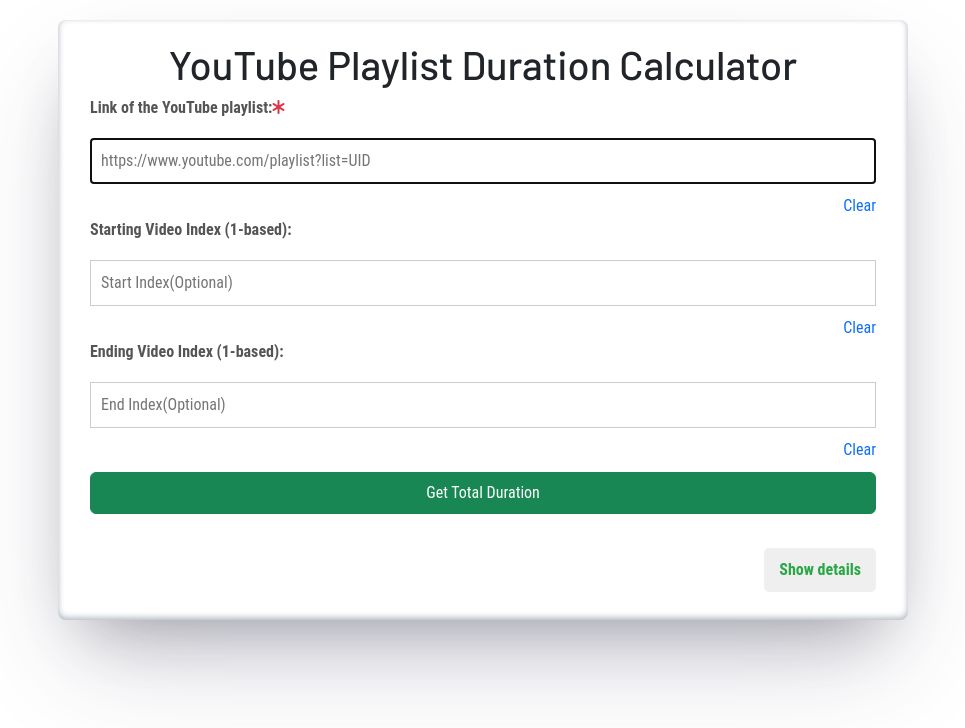
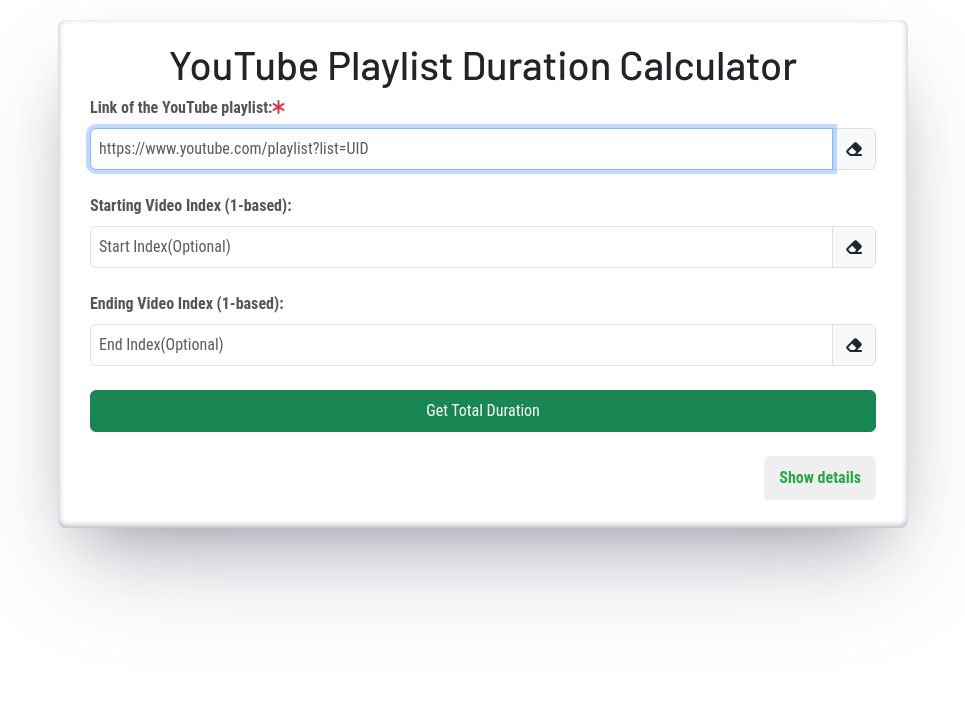
Before and after one commit to RajatChoudhary0449/youtube-video-duration, a React (Vite) app: page / in a window 1280 px wide. Shown: the top 728 px of the page, without its empty margins (157-1122 px from the left). Built offline with nearby package versions, Linux system fonts and the light colour scheme.

Commit message:
Improved the UI by adding transition to the images and some other minor changes

```diff
--- a/src/App.css
+++ b/src/App.css
@@ -11,6 +11,13 @@
   padding: 20px;
 }
 
+
+@media (max-width:768px)
+{
+  input{
+    font-size: small !important;
+  }
+}
 
 h1 {
   font-family: "Barlow", sans-serif;
@@ -89,6 +96,9 @@
 label{
   font-weight: bold;
 }
+input{
+  font-size: medium;
+}
 .container form{
   padding: 0px 20px;
 }
--- a/src/App.jsx
+++ b/src/App.jsx
@@ -104,13 +104,15 @@
     toastNotification("Fetched Successfully", "success");
   }
   const handleStartChange = (e) => {
-    if (e.target.value === "") setStart(DEFAULTSTART);
-    else setStart(Math.max(Math.floor(Number(e.target.value)), 1))
+    const cur= e.target.value.replace(/[^0-9]/g, "");
+    if (cur === "") setStart(DEFAULTSTART);
+    else setStart(Math.max(Math.floor(Number(cur)), 1))
   }
 
   const handleEndChange = (e) => {
-    if (e.target.value === "") setEnd(DEFAULTEND);
-    else setEnd(Math.max(Math.floor(Number(e.target.value)), 1))
+    const cur= e.target.value.replace(/[^0-9]/g, "");
+    if (cur === "") setEnd(DEFAULTEND);
+    else setEnd(Math.max(Math.floor(Number(cur)), 1))
   }
   const handlechangelink = (e) => {
     const cur = e.target.value;
@@ -121,23 +123,35 @@
     <>
       <div className="container" style={{ maxWidth: "850px", boxShadow: "rgba(50, 50, 93, 0.25) 0px 50px 100px -20px, rgba(0, 0, 0, 0.3) 0px 30px 60px -30px, rgba(10, 37, 64, 0.35) 0px -2px 6px 0px inset" }}>
         <h1>YouTube Playlist Duration Calculator</h1>
-        <form onSubmit={handleformrequest} name="Submit-Form">
-          <label htmlFor="link">Link of the YouTube playlist:<i className="fa fa-asterisk text-danger"></i>
-          </label>
+        <form onSubmit={handleformrequest} name="Submit-Form" >
 
-          <input type="text" id="link" ref={inputref} placeholder={array[placeholderRef.current]} disabled={fetching} autoFocus value={link} onChange={(e) => { handlechangelink(e); }} className='abc' />
+          <div className='mb-4'>
+            <label htmlFor="link">Link of the YouTube playlist:<i className="fa fa-asterisk text-danger"></i>
+            </label>
+            <div class="input-group ">
+              <input type="text" id="link" className="form-control w-75 p-2" ref={inputref} placeholder={array[placeholderRef.current]} disabled={fetching} autoFocus value={link}
+                onChange={(e) => handlechangelink(e)}
+              />
+              <span class="input-group-text" onClick={() => setLink("")}><i className='fas fa-eraser'></i></span>
+            </div>
+          </div>
 
-          <span className='d-flex text-primary justify-content-end' style={{ cursor: "pointer" }} onClick={() => setLink("")}>Clear</span>
+          <div className='mb-4'>
+            <label htmlFor="start">Starting Video Index (1-based):</label>
+            <div class="input-group ">
+              <input type="number" id="start" placeholder="Start Index(Optional)" value={(start === DEFAULTSTART) ? '' : start} onChange={handleStartChange} min={1} step={1} disabled={fetching} className="form-control w-75 p-2" />
+              <span class="input-group-text" onClick={() => setStart(DEFAULTSTART)}><i className='fas fa-eraser'></i></span>
+            </div>
+          </div>
 
-          <label htmlFor="start">Starting Video Index (1-based):</label>
-          <input type="number" id="start" placeholder="Start Index(Optional)" value={(start === DEFAULTSTART) ? '' : start} onChange={handleStartChange} min={1} step={1} disabled={fetching} className='abc' />
-          <span className='d-flex text-primary justify-content-end' style={{ cursor: "pointer" }} onClick={() => setStart(DEFAULTSTART)}>Clear</span>
-
-          <label htmlFor="end">Ending Video Index (1-based):</label>
-          <input type="number" step="1" id="end" placeholder="End Index(Optional)" value={end === DEFAULTEND ? '' : end} min={1} onChange={handleEndChange} disabled={fetching} className='abc' />
-          <span className='d-flex text-primary justify-content-end' style={{ cursor: "pointer" }} onClick={() => setEnd(DEFAULTEND)}>Clear</span>
-
-          <button id="calculate" type='submit' className={`btn  btn-${fetching ? "secondary" : "success"} py-2 abc`} disabled={fetching}>
+          <div className='mb-4'>
+            <label htmlFor="end">Ending Video Index (1-based):</label>
+            <div class="input-group ">
+              <input type="number" id="end" placeholder="End Index(Optional)" value={(end === DEFAULTEND) ? '' : end} onChange={handleEndChange} min={1} step={1} disabled={fetching} className="form-control w-75 p-2" />
+              <span class="input-group-text" onClick={() => setEnd(DEFAULTEND)}><i className='fas fa-eraser'></i></span>
+            </div>
+          </div>
+          <button id="calculate" type='submit' className={`btn  btn-${fetching ? "secondary" : "success"} py-2 w-100`} disabled={fetching}>
             {fetching ? "Fetching..." : "Get Total Duration"}
           </button>
 
--- a/src/Components/Pages/ChannelDetailCard.jsx
+++ b/src/Components/Pages/ChannelDetailCard.jsx
@@ -3,8 +3,10 @@
 import { ClipLoader } from "react-spinners";
 import './../../App.css'
 import './../../Styles/Transitions/heightTransition.css'
+import './../../Styles/Transitions/ImageOverlay.css'
+import { isMobile } from './../../constant/values'
+export default function ChannelDetailCard({ showChannelDetail, setShowChannelDetail, channelDetail }) {
 
-export default function ChannelDetailCard({ showChannelDetail, setShowChannelDetail, channelDetail }) {
     const [loading, setLoading] = useState(true);
     const [imageUrl, setImageUrl] = useState(channelDetail?.thumbnails?.medium?.url)
     useEffect(() => {
@@ -29,40 +31,41 @@
             <div className={`container main-container ${showChannelDetail && "show"}`}>
                 <div className="row">
                     <div className="col-lg-6 col-md-6 p-2">
-                        <div className='d-flex justify-content-center flex-column'>
+                        <div className='d-flex justify-content-center flex-column imageContainer'>
                             {loading && <div className="d-flex justify-content-center">Loading Image...</div>}
                             <div className="d-flex justify-content-center mb-2">
                                 <ClipLoader loading={loading}></ClipLoader>
                             </div>
                             <div className="d-flex justify-content-center">
                                 <img src={imageUrl} ref={imgRef} onLoad={handleOnLoad} onError={handleOnError} style={{ maxWidth: "25rem", display: "none" }} width={"80%"} height={"auto"}></img>
+                                <div className=" overlay" onClick={() => window.open(`https://www.youtube.com/${channelDetail?.customUrl}`, "_blank")}>Click to visit the channel</div>
                             </div>
                         </div>
                     </div>
-                    <div className="col-lg-6 col-md-6 px-2 mt-3 mt-md-0 p-md-2 py-md-3">
+                    <div className="col-lg-6 col-md-6 px-2 mt-3 mt-md-0 p-md-2 py-md-3 fs-md-5 fs-6">
                         <div className="d-flex justify-content-lg-around justify-content-between px-2">
-                            <p className="fs-5 fw-bold w-25 text-start">Name:</p>
+                            <p className="fw-bold w-25 text-start">Name:</p>
                             <p className="w-50 text-md-start text-end">{channelDetail?.title}</p>
                         </div>
                         <div className="d-flex justify-content-lg-around justify-content-between px-2">
-                            <p className="fs-5 fw-bold w-25 text-start">Visit:</p>
+                            <p className=" fw-bold w-25 text-start">Visit:</p>
                             <span className='text-primary w-50 text-md-start text-end' type='button' onClick={() => window.open(`https://www.youtube.com/${channelDetail?.customUrl}`, "_blank")}>{channelDetail?.customUrl}</span>
                         </div>
                         <div className="d-flex justify-content-lg-around justify-content-between px-2">
-                            <p className="fs-5 fw-bold w-25 text-start">Video:</p>
+                            <p className=" fw-bold w-25 text-start">Video:</p>
                             <p className="w-50 text-md-start text-end">{channelDetail?.videoCount}</p>
                         </div>
                         <div className="d-flex justify-content-lg-around justify-content-between px-2">
-                            <p className="fs-5 fw-bold w-25 text-start">Subscriber:</p>
+                            <p className=" fw-bold w-25 text-start">Subscriber:</p>
                             <p className="w-50 text-md-start text-end">{channelDetail?.subscriberCount}</p>
                         </div>
                         <div className="d-flex justify-content-lg-around justify-content-between px-2">
-                            <p className="fs-5 fw-bold w-25 text-start">Viewers:</p>
+                            <p className="fw-bold w-25 text-start">Viewers:</p>
                             <p className="w-50 text-md-start text-end">{channelDetail?.viewCount}</p>
                         </div>
                         <div className="d-flex justify-content-lg-around justify-content-between px-2 align-items-center">
-                            <p className="fs-5 fw-bold w-25 text-start">Keywords:</p>
-                            <p className="w-50 text-md-start text-end">{channelDetail?.channel?.keywords?.length>30?channelDetail?.channel?.keywords?.slice(0,30)+"...":channelDetail?.channel?.keywords}</p>
+                            <p className=" fw-bold w-25 text-start">Keywords:</p>
+                            <p className="w-50 text-md-start text-end">{channelDetail?.channel?.keywords?.length > 30 ? channelDetail?.channel?.keywords?.slice(0, 30) + "..." : channelDetail?.channel?.keywords}</p>
                         </div>
                     </div>
                 </div>
--- /dev/null
+++ b/src/Styles/Transitions/ImageOverlay.css
@@ -0,0 +1,29 @@
+.imageContainer{
+    position: relative;
+    cursor: pointer;
+}
+.overlay{
+    position:absolute;
+    display: flex;
+    flex-wrap: wrap;
+    text-align: center;
+    justify-content: center;
+    align-items: center;
+    align-content: center;
+    background-color: white;
+    height: 100%;
+    width: 80%;
+    opacity: 0%;
+    top:0;
+    transition: opacity 1s,transform 1s;
+}
+.imageContainer:hover .overlay{
+    display:flex;
+    z-index: 1;
+    opacity: 80%;
+    transform: scale(1.1);
+}
+.imageContainer:hover img{
+    transform: scale(1.1);
+    transition: transform 1s;
+}
```
Also changed, not shown: src/Components/ListItem.jsx (+9 -3 lines), src/Components/Pages/PlaylistDetailCard.jsx (+6 -6 lines).
